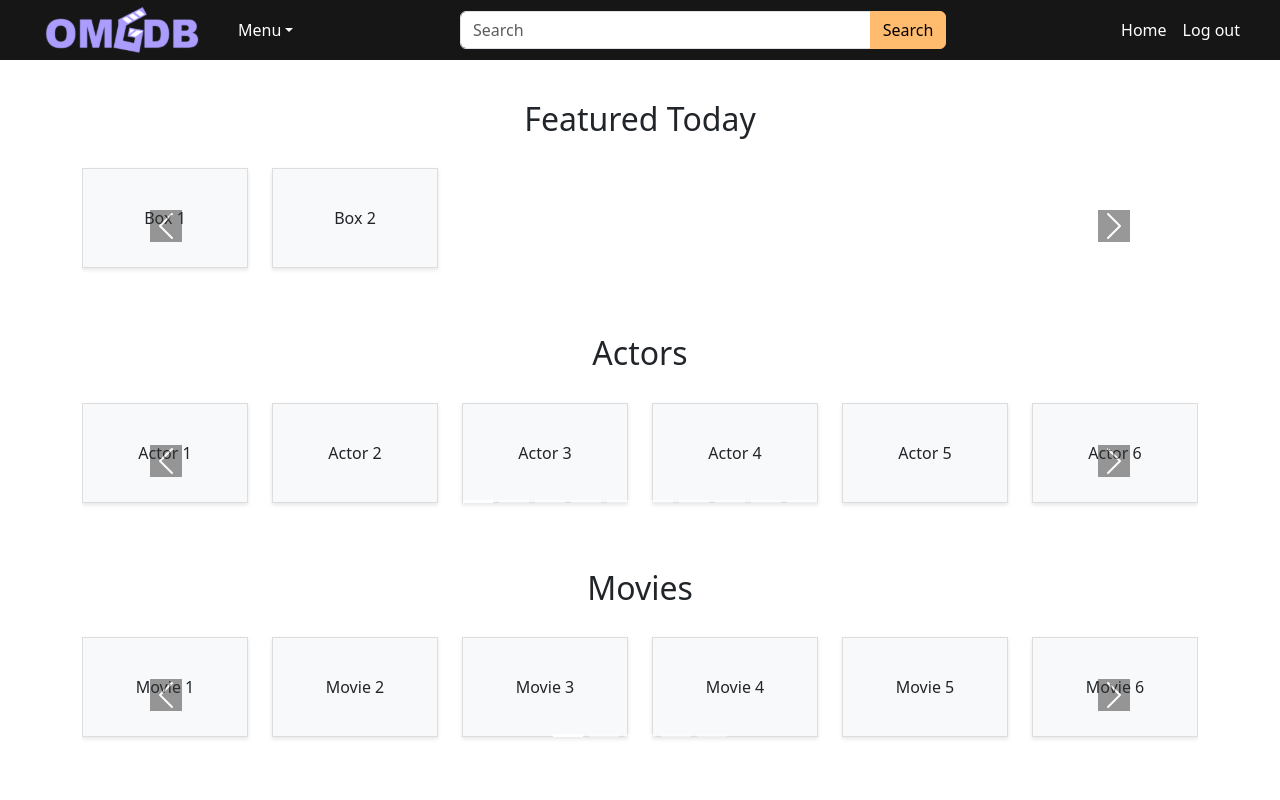
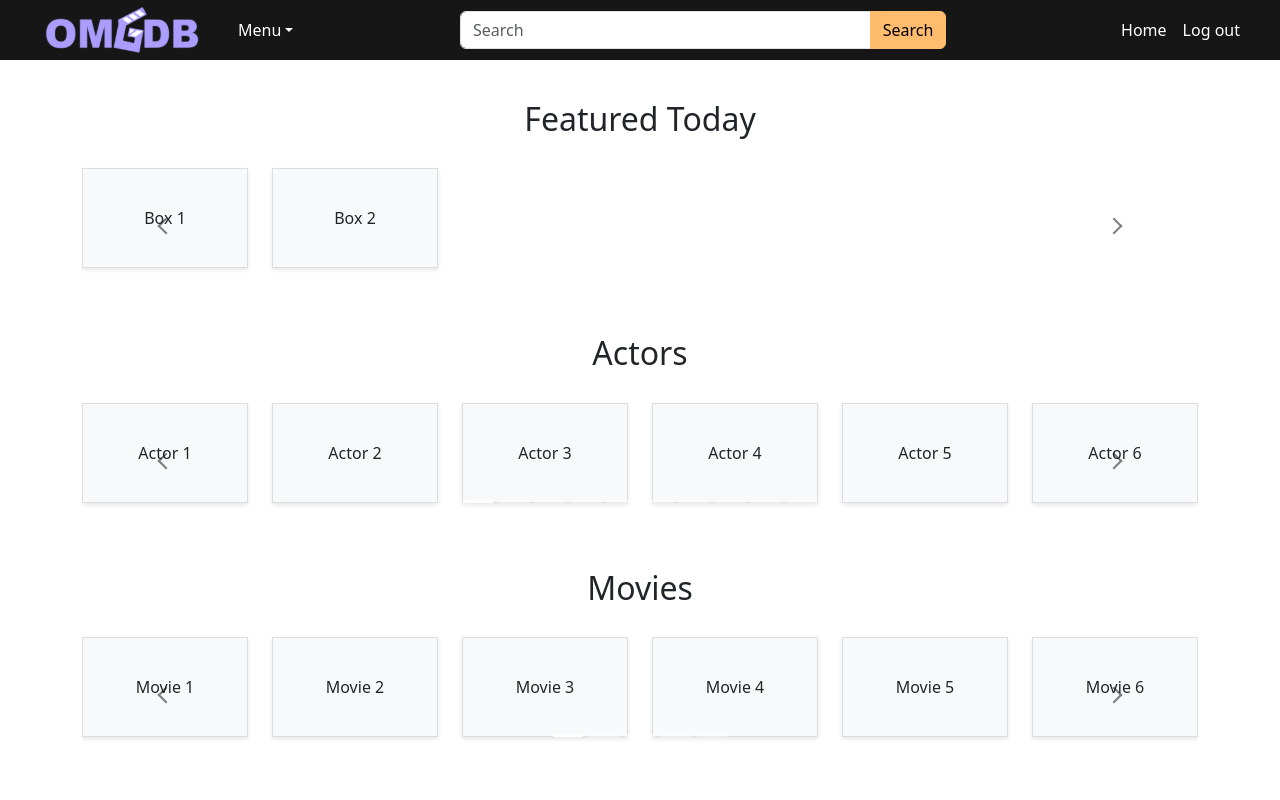
Before and after one commit to ChristopherBJ/frontend_omgdb, a React (Create React App) app: page / in a window 1280 px wide. Shown: the top 800 px of the page. Built offline with nearby package versions, Linux system fonts and the light colour scheme; sample sign-in values are in the browser's storage.

Commit message:
Update Featured Today carousel to display 8 items per chunk and enhance navigation arrow styles

```diff
--- a/src/pages/Home.js
+++ b/src/pages/Home.js
@@ -39,7 +39,7 @@ const Home = () => {
       {/* Featured Today Carousel (2 items per chunk) */}
       <h2>Featured Today</h2>
       <Carousel id="carouselExampleFeatured" interval={null}>
-        {generateCarouselChunks('Box', 2, 2)} {/* 2 items per chunk for Featured Today */}
+        {generateCarouselChunks('Box', 8, 2)} {/* 2 items per chunk for Featured Today */}
       </Carousel>
 
       {/* Actors Carousel */}
--- a/src/styles/Home.css
+++ b/src/styles/Home.css
@@ -14,9 +14,24 @@
   padding: 10px 0;
 }
 
+/* Arrows */
 .carousel-control-prev-icon,
 .carousel-control-next-icon {
-  background-color: #333;
+  background-image: none;
+  border: solid rgb(0, 0, 0);
+  border-width: 0 2px 2px 0;
+  display: inline-block;
+  width: 12px;
+  height: 12px;
+}
+
+.carousel-control-prev-icon {
+  transform: rotate(135deg); /* Left arrow */
+}
+
+.carousel-control-next-icon {
+  position: relative;
+  transform: rotate(-45deg); /* Right arrow */
 }
 
 h2 {
```
